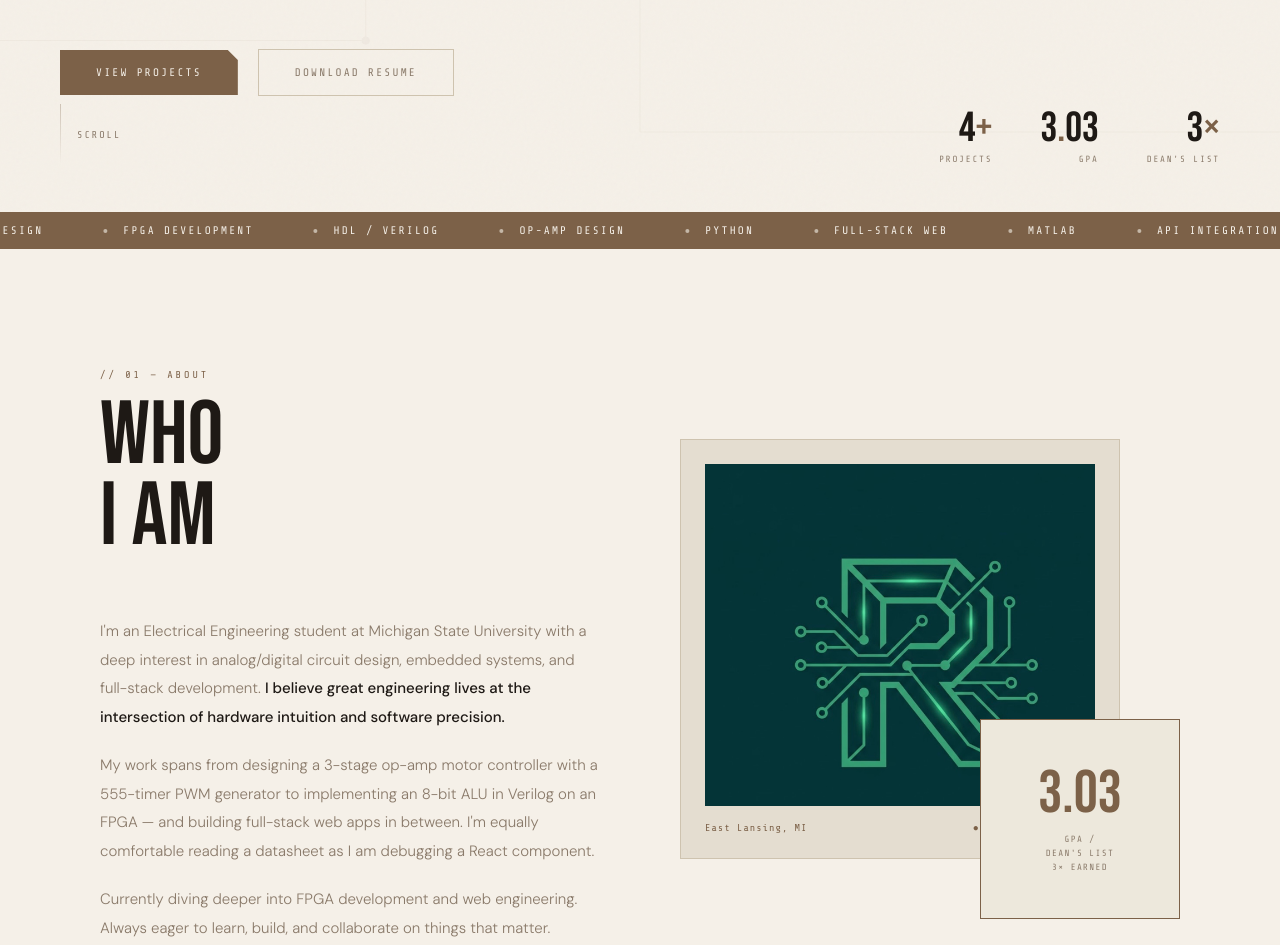
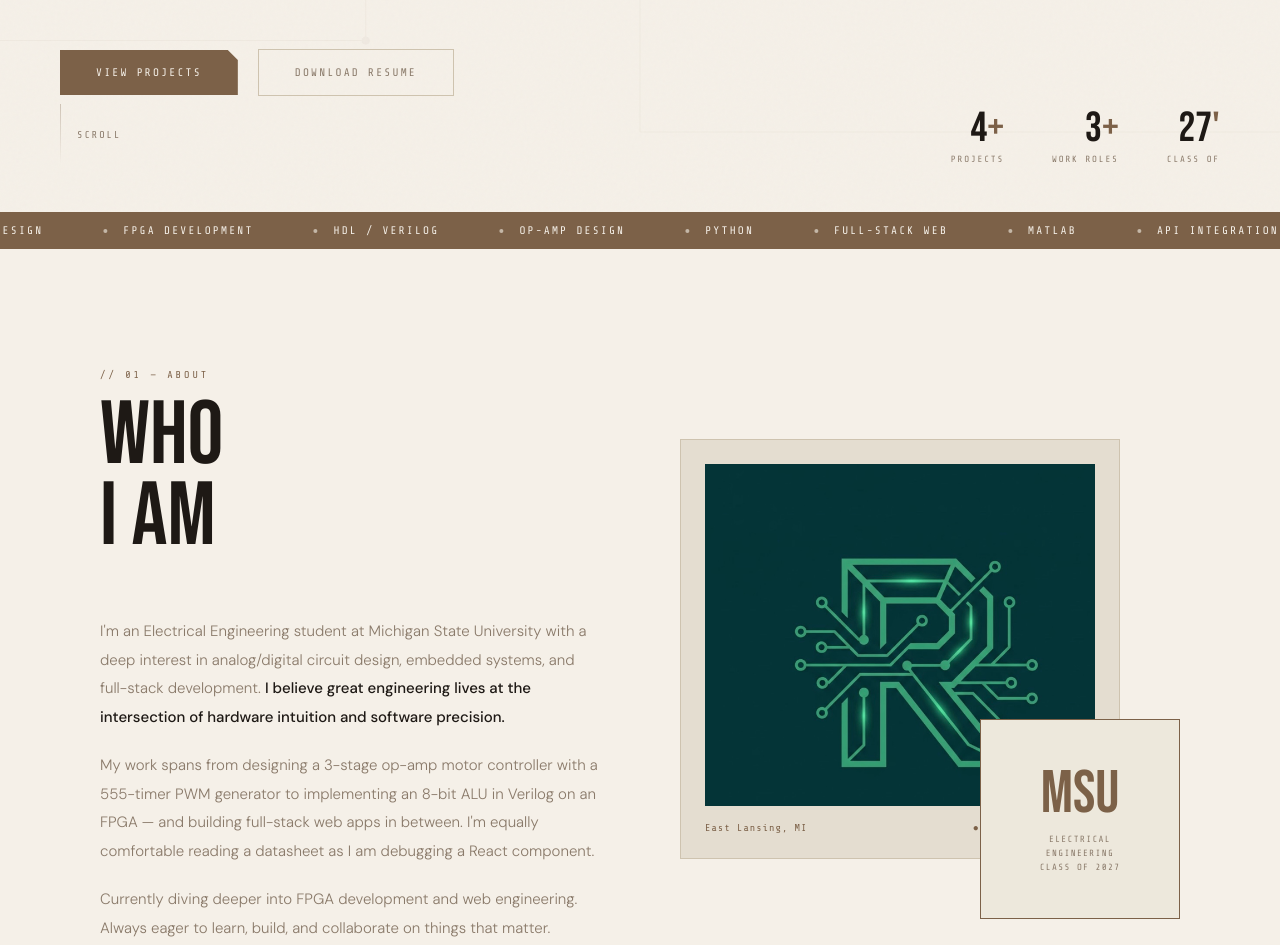
Before and after one commit to rafayetm0rtaza/Rafayets_den, a plain HTML site: page index.html in a window 1280 px wide. Shown: the part 588-1533 px from the top of the page. Drawn offline with nearby package versions, Linux system fonts and the light colour scheme.

Commit message:
content: remove GPA and Dean's List from all sections

```diff
--- a/index.html
+++ b/index.html
@@ -949,12 +949,12 @@
       <div class="stat-label">Projects</div>
     </div>
     <div class="stat">
-      <div class="stat-num">3<span>.</span>03</div>
-      <div class="stat-label">GPA</div>
+      <div class="stat-num">3<span>+</span></div>
+      <div class="stat-label">Work Roles</div>
     </div>
     <div class="stat">
-      <div class="stat-num">3<span>×</span></div>
-      <div class="stat-label">Dean's List</div>
+      <div class="stat-num">27<span>'</span></div>
+      <div class="stat-label">Class of</div>
     </div>
   </div>
 </section>
@@ -1010,8 +1010,8 @@
           </div>
         </div>
         <div class="av-card accent-card">
-          <div class="av-accent-num">3.03</div>
-          <div class="av-accent-label">GPA /<br>Dean's List<br>3× Earned</div>
+          <div class="av-accent-num">MSU</div>
+          <div class="av-accent-label">Electrical<br>Engineering<br>Class of 2027</div>
         </div>
       </div>
     </div>
@@ -1193,7 +1193,7 @@
         </div>
         <div class="edu-degree">B.S. Electrical Engineering</div>
         <div class="edu-date">Expected Graduation: August 2027</div>
-        <p><strong>GPA:</strong> 3.035 &nbsp;|&nbsp; Dean's List: Fall 2023, Spring 2024, Spring 2025</p>
+        <p>Expected Graduation: August 2027</p>
         <br>
         <p style="margin-bottom:10px; font-size:12px; letter-spacing:0.08em; text-transform:uppercase; color:var(--accent); font-family:var(--mono);">Clubs & Activities</p>
         <ul>
@@ -1205,10 +1205,6 @@
       <div class="edu-card reveal">
         <div class="edu-card-title">Awards &amp;<br>Certifications</div>
         <br>
-        <div class="edu-award-row">
-          <div class="edu-award-title">Dean's List — Michigan State University</div>
-          <div class="edu-award-date">Fall 2023 · Spring 2024 · Spring 2025</div>
-        </div>
         <div class="edu-award-row">
           <div class="edu-award-title">Duke of Edinburgh's Award (Bronze &amp; Silver)</div>
           <div class="edu-award-date">2022 – 2023</div>
```
